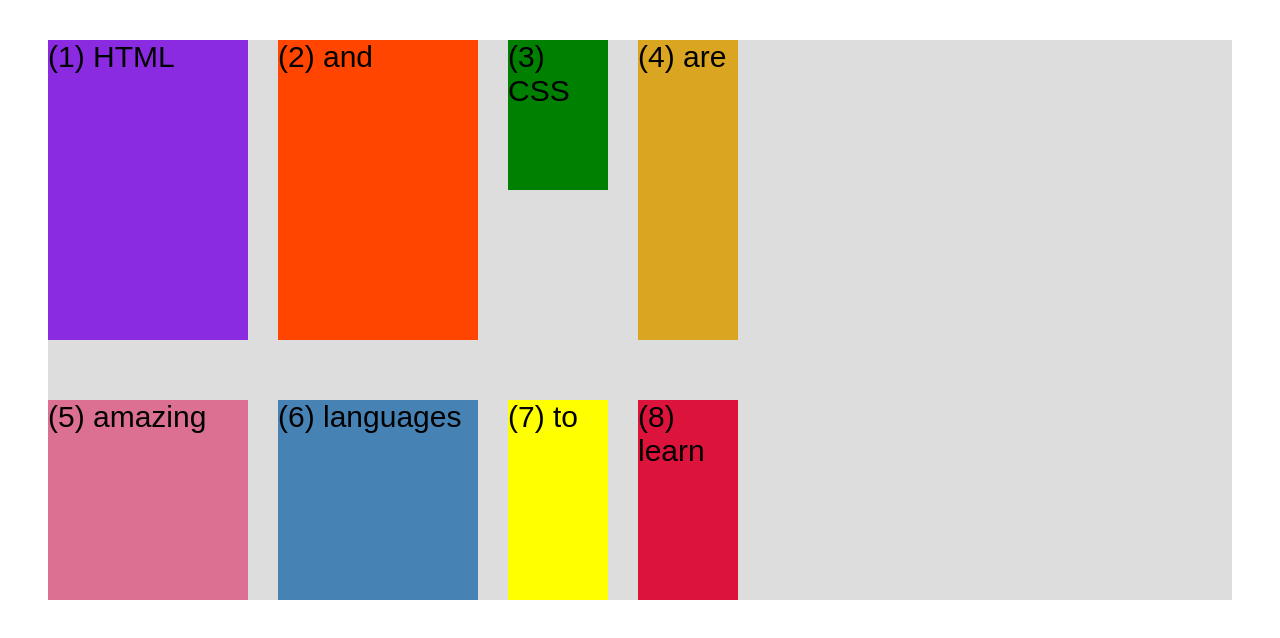
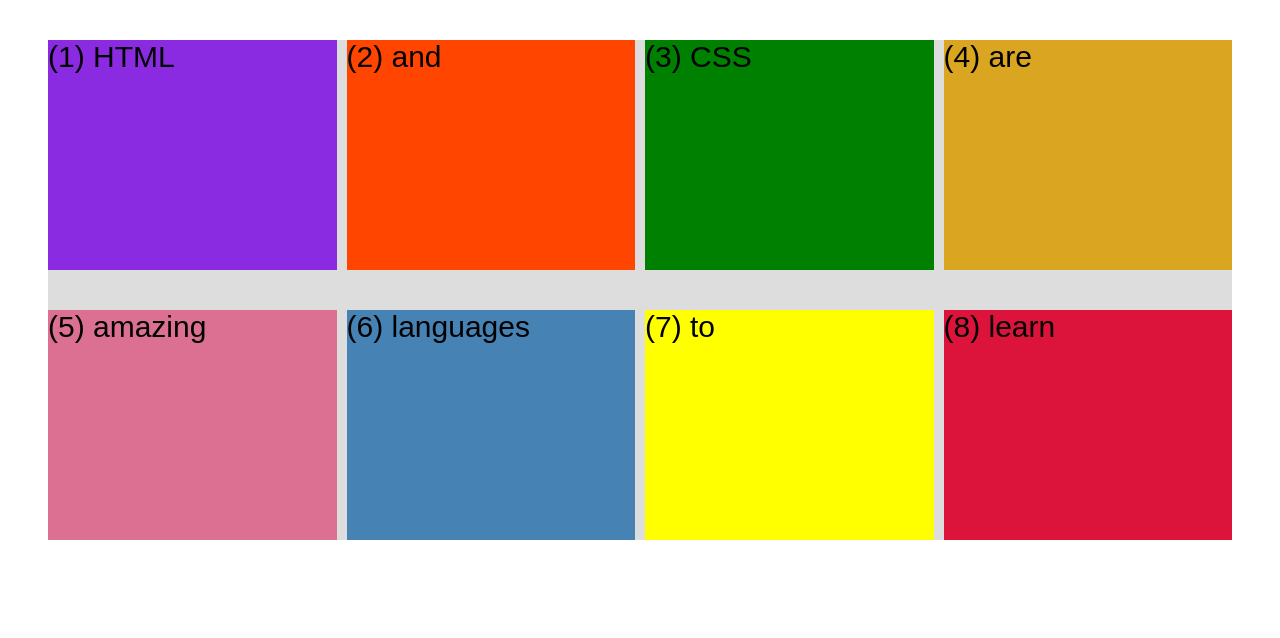
Before and after one commit to Ireneripo/web_starter, a plain HTML site: page 04-CSS-Layouts/css-grid.html in a window 1280 px wide. Drawn offline with Linux system fonts and the light colour scheme.

Commit message:
resize elements with Grid

```diff
--- a/04-CSS-Layouts/css-grid.html
+++ b/04-CSS-Layouts/css-grid.html
@@ -20,7 +20,7 @@
       }
       .el--3 {
         background-color: green;
-        height: 150px;
+        /* height: 150px; */
       }
       .el--4 {
         background-color: goldenrod;
@@ -47,11 +47,17 @@
 
         /* CSS GRID */
         display: grid;
-        grid-template-columns: 200px 200px 100px 100px;
-        grid-template-rows: 300px 200px;
+        /* grid-template-columns: 200px 200px 1fr 1fr; */
+        /* grid-template-rows: 300px 200px; */
+        /* grid-template-columns: 1fr 1fr 1fr auto; */
+
+        grid-template-columns: repeat(4, 1fr);
+        grid-template-rows: 1fr 1fr;
+        height: 500px;
+
         /* gap: 30px; */
-        column-gap: 30px;
-        row-gap: 60px;
+        column-gap: 10px;
+        row-gap: 40px;
       }
 
       .container--2 {
```
